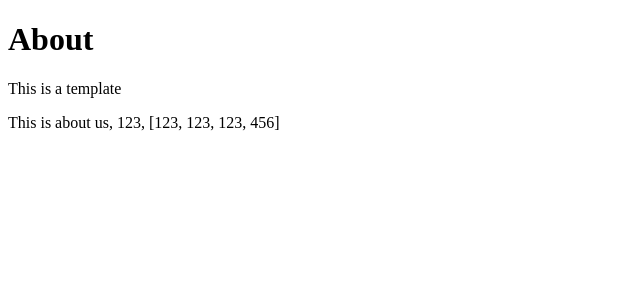
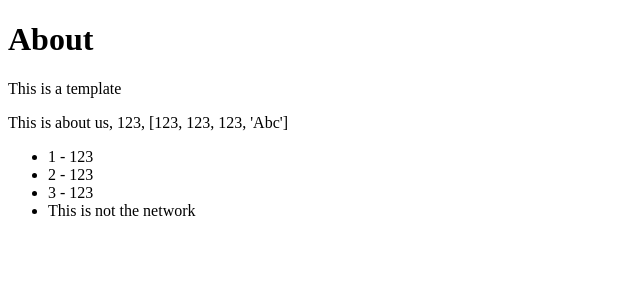
Before and after one commit to dboston528/trydjango, a Django app: page /about/ in a window 1280 px wide. Shown: the part 70-370 px from the top of the page, without its empty margins (0-640 px from the left). Run offline with Django 3.2, Linux system fonts and the light colour scheme.

Commit message:
Use conditions and loops in templates

```diff
--- a/src/pages/views.py
+++ b/src/pages/views.py
@@ -16,8 +16,9 @@ def about_view(request, *args, **kwargs):
     # dictionary data set
     my_context = {
         "my_text": "This is about us",
+        "this_is_true": True,
         "my_number": 123,
-        "my_list": [123,123,123,456]
+        "my_list": [123,123,123,"Abc"]
     }
     return render(request, "about.html", my_context)
 
--- a/src/templates/about.html
+++ b/src/templates/about.html
@@ -8,4 +8,18 @@
         {{ my_text }}, {{ my_number }},
         {{ my_list }}
     </p>
+
+    <ul>
+    {% for abc in my_list %}
+        {% if abc == 312 %}
+            <li>{{ forloop.counter }} - {{ abc|add:22 }}</li>
+        {% elif abc == "Abc" %}
+            <li>This is not the network</li>
+        {% else %}
+            <li>{{ forloop.counter }} - {{ abc }}</li>
+        {% endif %}
+    {% endfor %}
+    </ul>
+
+
 {% endblock %}
```
